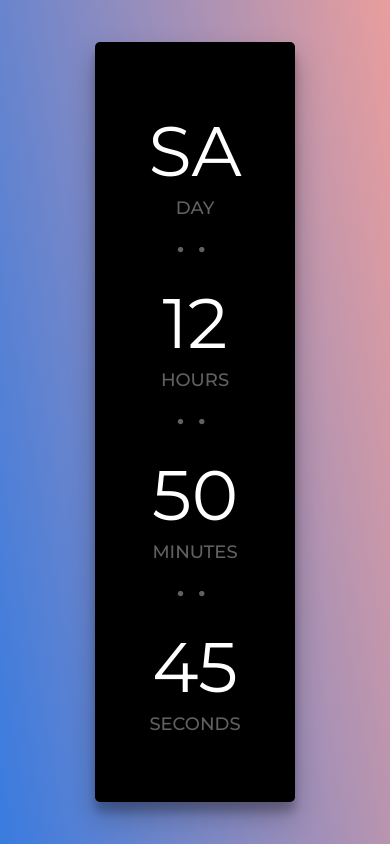
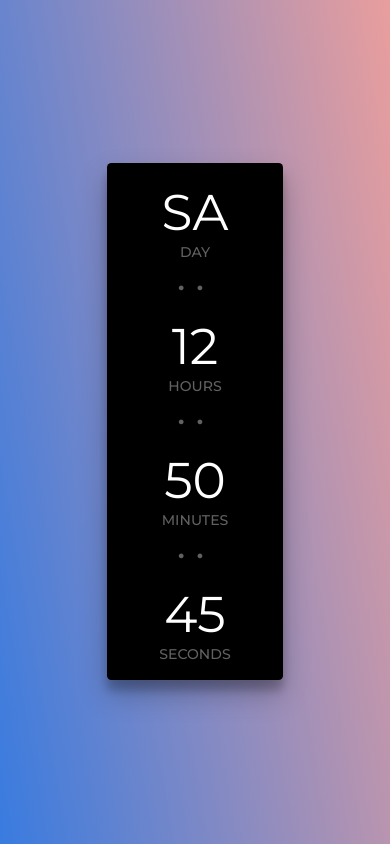
Before and after one commit to EduardoF3lipe/Clock_Time_Digital, a plain HTML site: page index.html in a window 390 px wide. Drawn offline with nearby package versions, Linux system fonts and the light colour scheme.

Commit message:
update style

```diff
--- a/style.css
+++ b/style.css
@@ -18,9 +18,12 @@
     --white: #fff;
     --gray: #616161;
     --shadow: rgba(0, 0, 0, 0.25) 0px 14px 28px, rgba(0, 0, 0, 0.22) 0px 10px 10px;
+
+}
+
+html {
     font-size: 62.5%;
 }
-
 
 body {
     font-family: 'Montserrat', sans-serif;
@@ -74,15 +77,44 @@ body {
     justify-content: flex-start;
 }
 
+@media screen and (max-width: 1024px) {
+
+    html {
+        font-size: 62%;
+    }
+
+    .clock-container {
+        margin: 0 2rem;
+        padding: 5rem 0rem;
+     }
+
+}
+
 
 @media screen and (max-width: 768px) {
 
+    html {
+        font-size: 59%;
+    }
+
+    .clock p:nth-child(1) {
+        font-weight: 400;
+        font-size: 5.7rem;
+    }
+
+    .clock p:nth-child(2) {
+        font-size: 1.6rem;
+
+    }
+
+    .clock {
+        gap: 0rem;
+    }
+
     .clock-container {
-        background-color: var(--black);
         flex-direction: column;
         width: 20rem;
-        height: 90%;
-        padding: 0;
+        padding: 2rem;
         align-items: center;
         justify-content: center;
      }
@@ -90,8 +122,13 @@ body {
      .clock-container > span {
         transform: rotate(90deg);
     }
+}
 
-    .clock p:nth-child(2) {
-        font-size: 1.8rem;
+
+@media screen and (max-width: 420px) {
+
+
+    html {
+        font-size: 55%;
     }
 }
```
